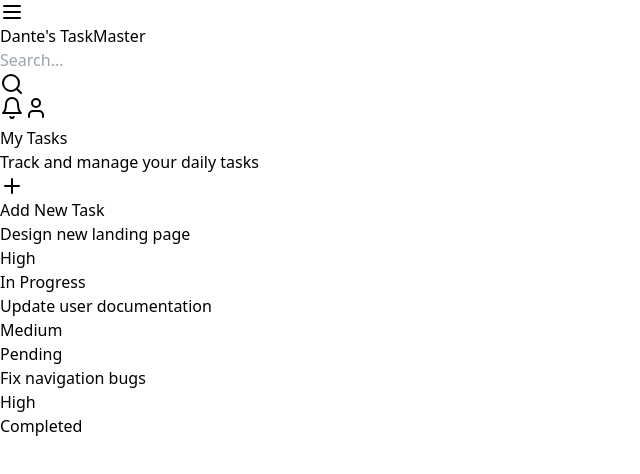
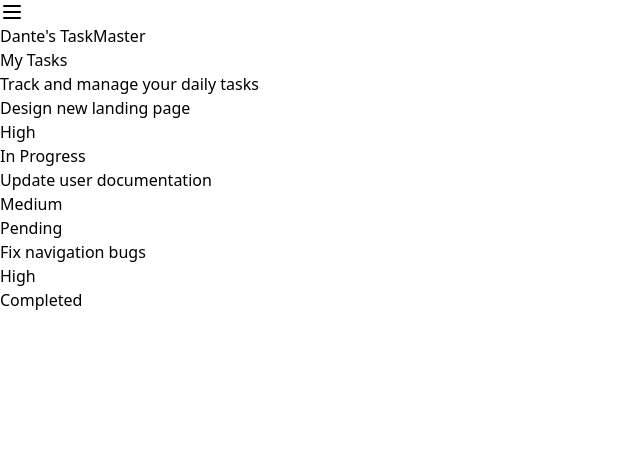
Before and after one commit to danteocualesjr/my-app, a React (Create React App) app: page / in a window 1280 px wide. Shown: the top 474 px of the page, without its empty margins (0-640 px from the left). Built offline with nearby package versions, Linux system fonts and the light colour scheme.

Commit message:
Reconfigured code

```diff
--- a/src/App.js
+++ b/src/App.js
@@ -1,5 +1,8 @@
 import React, { useState } from 'react';
-import { Menu, Bell, User, Search, Plus } from 'lucide-react';
+import { Menu, Bell, User, Search, Plus, CheckCircle, Clock, AlertCircle } from 'lucide-react';
+
+// First check if you see any errors in importing these icons. If you do, run:
+// npm install lucide-react
 
 const App = () => {
   const [tasks] = useState([
@@ -10,67 +13,33 @@ const App = () => {
 
   return (
     <div className="min-h-screen bg-gray-50">
-      {/* Navigation Bar */}
       <nav className="bg-white shadow-sm">
-        <div className="max-w-7xl mx-auto px-4 sm:px-6 lg:px-8">
+        <div className="max-w-7xl mx-auto px-4">
           <div className="flex justify-between h-16">
             <div className="flex items-center">
               <Menu className="h-6 w-6 text-gray-500" />
               <h1 className="ml-4 text-xl font-semibold text-gray-800">Dante's TaskMaster</h1>
             </div>
-            <div className="flex items-center space-x-4">
-              <div className="relative">
-                <input
-                  type="text"
-                  placeholder="Search..."
-                  className="w-64 px-4 py-2 pl-10 rounded-lg bg-gray-100 focus:outline-none focus:ring-2 focus:ring-blue-500"
-                />
-                <Search className="h-5 w-5 text-gray-400 absolute left-3 top-2.5" />
-              </div>
-              <button className="p-2 rounded-full hover:bg-gray-100">
-                <Bell className="h-6 w-6 text-gray-500" />
-              </button>
-              <button className="p-2 rounded-full hover:bg-gray-100">
-                <User className="h-6 w-6 text-gray-500" />
-              </button>
-            </div>
           </div>
         </div>
       </nav>
 
-      {/* Main Content */}
-      <main className="max-w-7xl mx-auto px-4 sm:px-6 lg:px-8 py-8">
-        {/* Header Section */}
-        <div className="flex justify-between items-center mb-8">
-          <div>
-            <h2 className="text-2xl font-bold text-gray-900">My Tasks</h2>
-            <p className="text-gray-500">Track and manage your daily tasks</p>
-          </div>
-          <button className="flex items-center px-4 py-2 bg-blue-600 text-white rounded-lg hover:bg-blue-700 transition-colors">
-            <Plus className="h-5 w-5 mr-2" />
-            Add New Task
-          </button>
+      <main className="max-w-7xl mx-auto px-4 py-8">
+        <div className="mb-8">
+          <h2 className="text-2xl font-bold text-gray-900">My Tasks</h2>
+          <p className="text-gray-500">Track and manage your daily tasks</p>
         </div>
 
-        {/* Task Grid */}
-        <div className="grid grid-cols-1 md:grid-cols-2 lg:grid-cols-3 gap-6">
+        <div className="grid gap-6">
           {tasks.map((task) => (
-            <div key={task.id} className="bg-white p-6 rounded-xl shadow-sm hover:shadow-md transition-shadow">
-              <div className="flex justify-between items-start mb-4">
+            <div key={task.id} className="bg-white p-6 rounded-lg shadow-sm">
+              <div className="flex justify-between items-start">
                 <h3 className="text-lg font-semibold text-gray-800">{task.title}</h3>
-                <span className={`px-3 py-1 rounded-full text-sm ${
-                  task.priority === 'High' ? 'bg-red-100 text-red-800' :
-                  task.priority === 'Medium' ? 'bg-yellow-100 text-yellow-800' :
-                  'bg-green-100 text-green-800'
-                }`}>
+                <span className="px-3 py-1 rounded-full text-sm bg-blue-100 text-blue-800">
                   {task.priority}
                 </span>
               </div>
-              <span className={`px-3 py-1 rounded-full text-sm ${
-                task.status === 'Completed' ? 'bg-green-100 text-green-800' :
-                task.status === 'In Progress' ? 'bg-blue-100 text-blue-800' :
-                'bg-gray-100 text-gray-800'
-              }`}>
+              <span className="mt-2 inline-block px-3 py-1 rounded-full text-sm bg-gray-100 text-gray-800">
                 {task.status}
               </span>
             </div>
```
